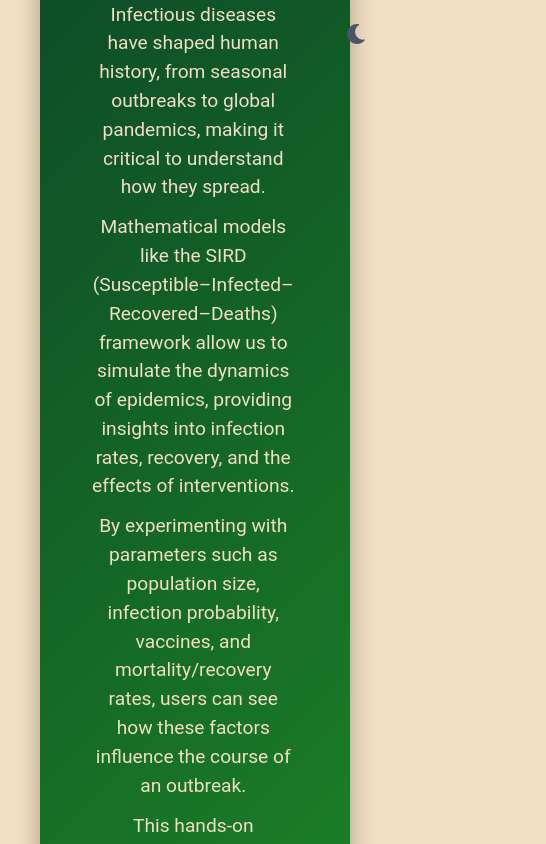
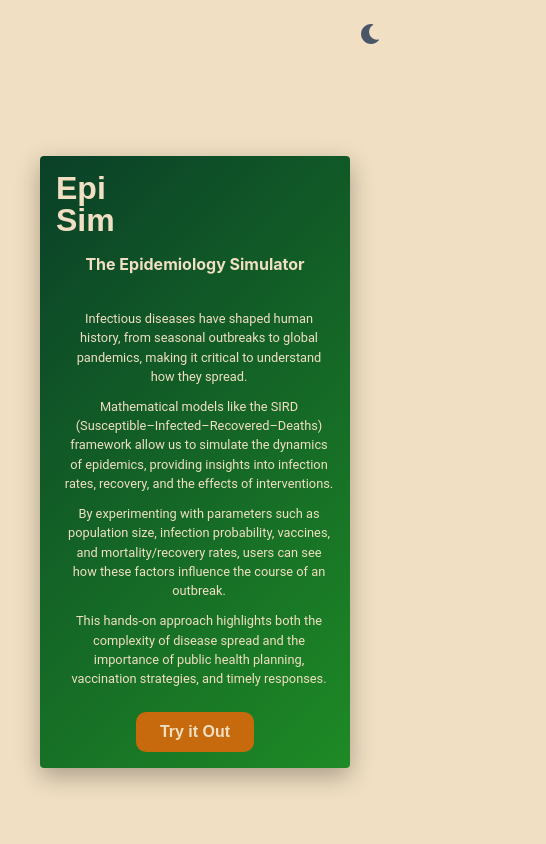
Before and after one commit to FabioKallina/EpiSim, a React (Vite) app: page / in a window 390 px wide. Shown: the top 844 px of the page, 546 px wide, since content can reach past the window. Built offline with nearby package versions, Linux system fonts and the light colour scheme.

Commit message:
Design changes for smaller screens

```diff
--- a/src/css/DataCounter.css
+++ b/src/css/DataCounter.css
@@ -31,3 +31,17 @@
 .counter-deaths .label {
   color: var(--d-line);
 }
+
+@media (max-width: 780px) {
+  .counters {
+    flex-wrap: wrap;
+  }
+
+  .counters .label {
+    font-size: 1.5rem;
+}
+
+.counters .value {
+    font-size: 1.5rem;
+}
+}
--- a/src/css/Hero.css
+++ b/src/css/Hero.css
@@ -84,16 +84,80 @@
 
 @media (max-width: 768px) {
   .hero-content {
-    grid-template-columns: 1fr; /* stack */
-    padding: 2rem;
+    margin-top: 3rem;
+    padding: 2rem 1rem;
+    gap: 2rem;
+    text-align: center;
+  }
+
+  .title-container {
+    align-items: center;
+    justify-content: center;
   }
 
   .title-container h1 {
-    font-size: 4rem;
+    font-size: 3rem;
   }
 
-  .paragraph-container p {
+  .title-container h3 {
+    font-size: 1.5rem;
+  }
+
+  .paragraph-container ul {
+    padding-left: 0;
+  }
+
+  .paragraph-container li {
     font-size: 1rem;
     max-width: 100%;
   }
+
+  .hero-btn {
+    font-size: 1rem;
+    padding: 0.7rem 1.5rem;
+  }
 }
+
+@media (max-width: 480px) {
+  .hero-content {
+    display: flex;
+    flex-direction: column;
+    margin-top: 4rem;
+    padding: 1rem;
+    gap: 1rem;
+    text-align: center;
+  }
+
+  .title-container {
+    align-items: start;
+    justify-content: center;
+  }
+
+  .title-container h3 {
+    align-self: center;
+  }
+
+  .title-container h1 {
+    font-size: 2rem;
+  }
+
+  .title-container h3 {
+    font-size: 1rem;
+    margin-bottom: 0;
+  }
+
+  .paragraph-container ul {
+    padding-left: 0.5rem;
+  }
+
+  .paragraph-container li {
+    font-size: 0.8rem;
+    max-width: 100%;
+  }
+
+  .hero-btn {
+    font-size: 1rem;
+    padding: 0.7rem 1.5rem;
+    margin: 0;
+  }
+}
--- a/src/css/SIRDInfo.css
+++ b/src/css/SIRDInfo.css
@@ -26,3 +26,9 @@
 .info-container li {
   margin-bottom: 0.3rem;
 }
+
+@media (max-width: 480px) {
+  .info-container {
+    margin-top: 3rem;
+  }
+}
--- a/src/css/ThemeToggle.css
+++ b/src/css/ThemeToggle.css
@@ -17,3 +17,9 @@
 .theme-toggle:hover {
   transform: scale(1.2);
 }
+
+@media (max-width: 780px) {
+  .theme-container {
+    right: 0.1rem
+  }
+}
```
